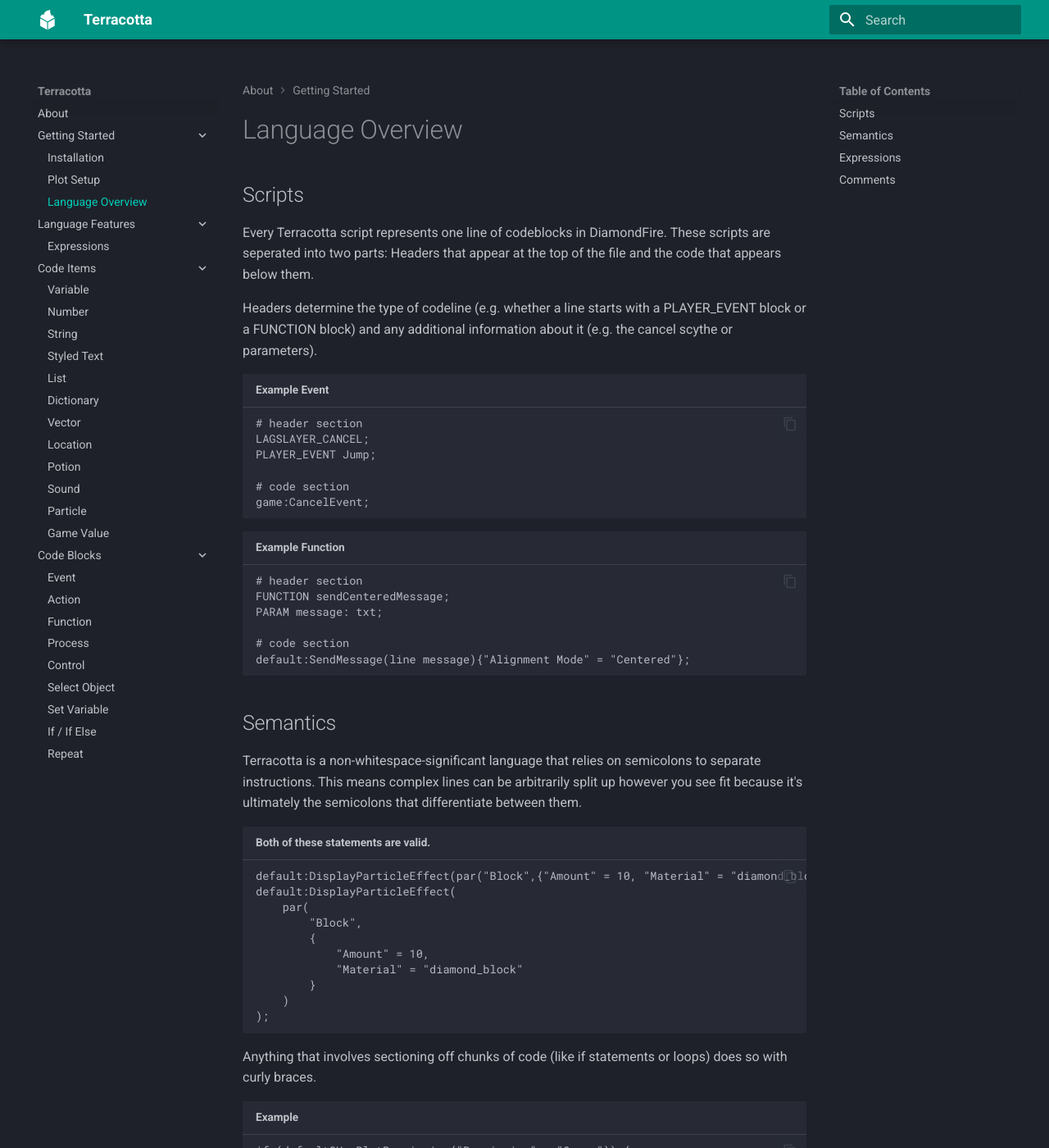
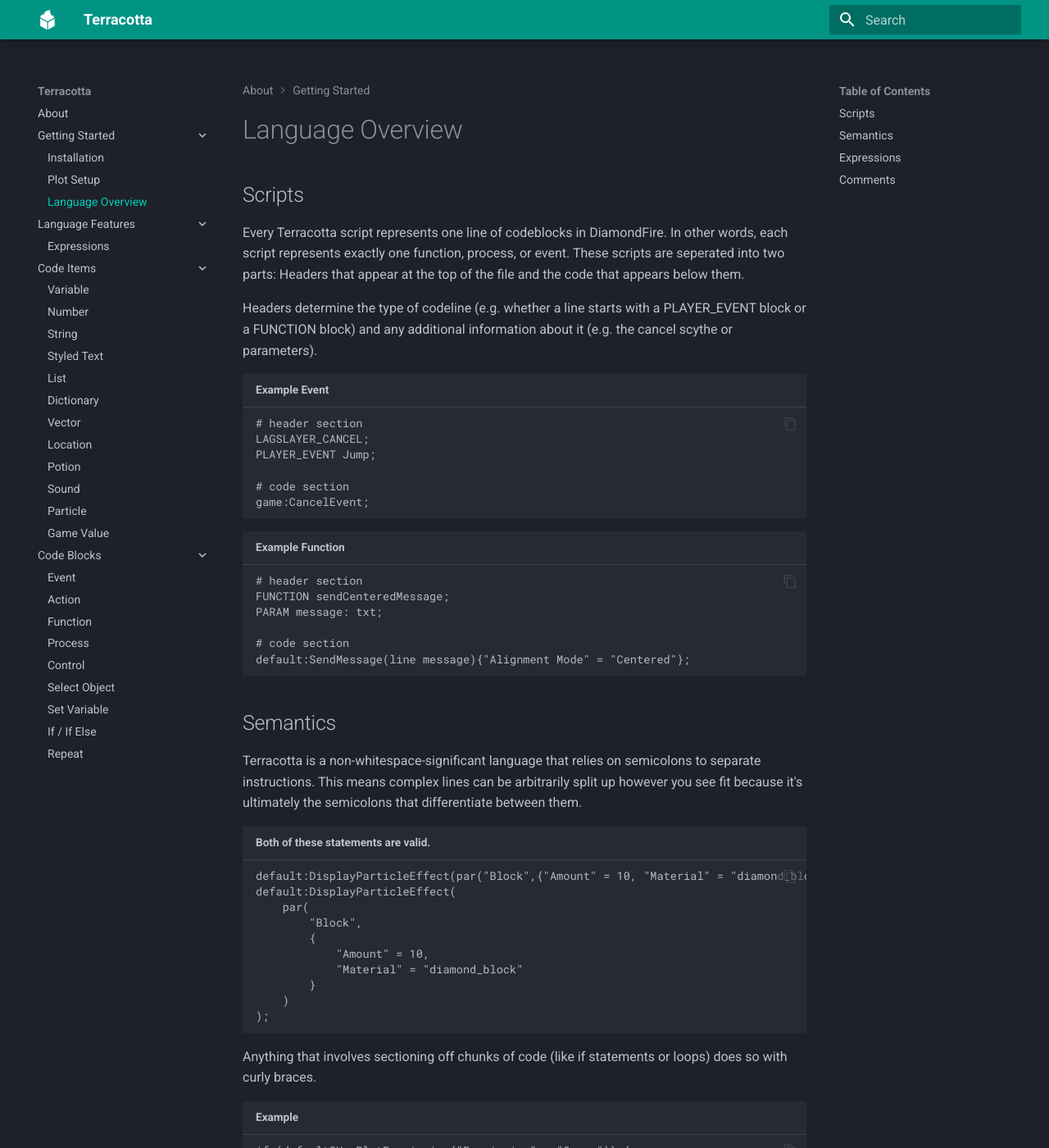
Before and after one commit to Owlfroggy/terracotta-docs, an MkDocs documentation site: the page built from docs/getting_started/language_overview.md, in a window 1280 px wide and 1400 px high. Shown: the whole window at 82% size. Built offline with MkDocs 1.6.1 and Material for MkDocs 9.7.7, drawn with Linux system fonts in a browser that asks for light colours.

Commit message:
clarify that each new codeline needs to be its own file

```diff
--- a/docs/getting_started/language_overview.md
+++ b/docs/getting_started/language_overview.md
@@ -1,5 +1,5 @@
 ## Scripts
-Every Terracotta script represents one line of codeblocks in DiamondFire. These scripts are seperated into two parts: Headers that appear at the top of the file and the code that appears below them.
+Every Terracotta script represents one line of codeblocks in DiamondFire. In other words, each script represents exactly one function, process, or event. These scripts are seperated into two parts: Headers that appear at the top of the file and the code that appears below them.
 
 Headers determine the type of codeline (e.g. whether a line starts with a PLAYER_EVENT block or a FUNCTION block) and any additional information about it (e.g. the cancel scythe or parameters).
 
```
Also changed, not shown: other parts of docs/getting_started/language_overview.md (+1 -0 lines).
